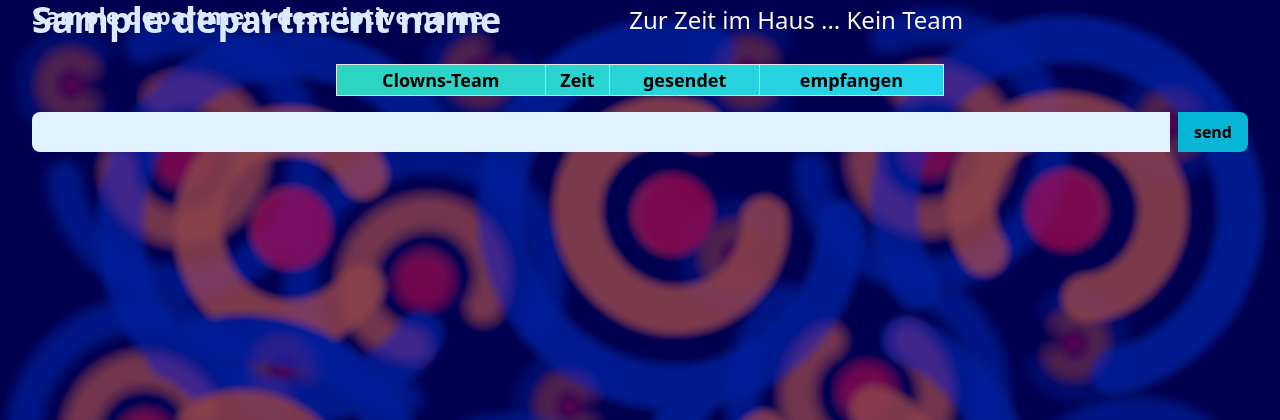
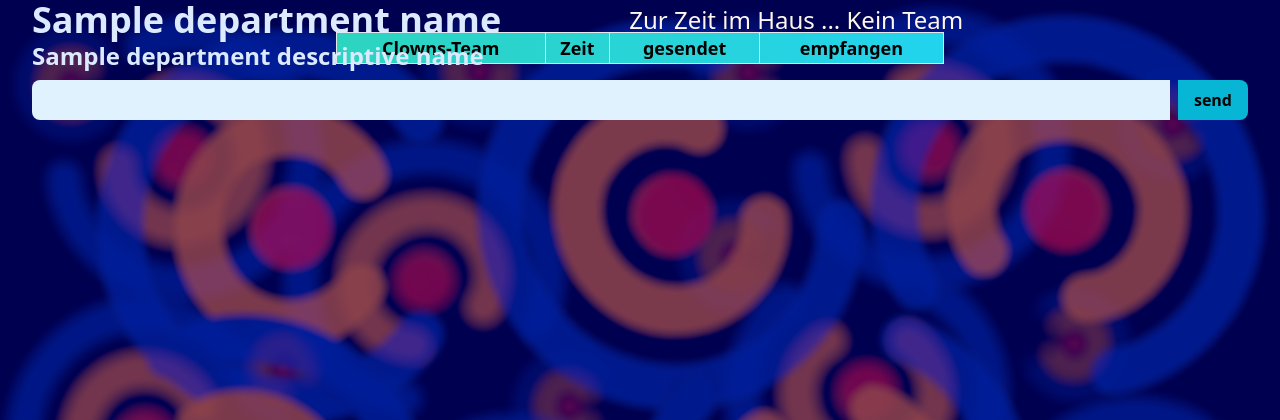
Before and after one commit to TomBenRu/web_app_clown_controll, a FastAPI app: template templates/chat_clown_call.html.j2 in a window 1280 px wide. Shown: the top 420 px of the page. Run offline with FastAPI, Linux system fonts and the light colour scheme; the template is opened without the code that fills it: most values are stand-ins (such as "Sample title", 1, 10 or a date in 2020); lists and menus that the app fills with data are empty; parts of the project's set-up code (start-up, migrations or seed data) failed here and were passed over; some libraries are stand-ins or nearby versions.

Commit message:
In progress.

```diff
--- a/templates/chat_clown_call.html.j2
+++ b/templates/chat_clown_call.html.j2
@@ -6,11 +6,13 @@
     <div id="alerts" class="fixed top-0 right-0 m-8 space-y-4"></div>
 
     <div class="px-8" hx-ext="ws" ws-connect="/ws/">
-        <div class="flex items-center space-x-32 fixed top-0 w-full">
-            <h1 class="text-4xl font-bold text-blue-100">{{ department_name }}</h1>
-            <span class="text-2xl text-orange-50 ml-8" id="note-clowns-teams-presence" hx-swap-oob="true">Zur Zeit im Haus ...  Kein Team</span>
+        <div class="fixed top-0 w-full">
+            <div class="flex items-center space-x-32">
+                <h1 class="text-4xl font-bold text-blue-100">{{ department_name }}</h1>
+                <span class="text-2xl text-orange-50 ml-8" id="note-clowns-teams-presence" hx-swap-oob="true">Zur Zeit im Haus ...  Kein Team</span>
+            </div>
+            <h2 class="text-2xl font-bold text-blue-100">{{ department_descriptive_name }}</h2>
         </div>
-        <h2 class="text-2xl font-bold text-blue-100">{{ department_descriptive_name }}</h2>
         <table class="min-w-[50%] mb-4 bg-gradient-to-r from-teal-400 to-cyan-400 w-9/10 mx-auto mt-8">
             <thead class="border-b text-lg">
                 <tr>
```
